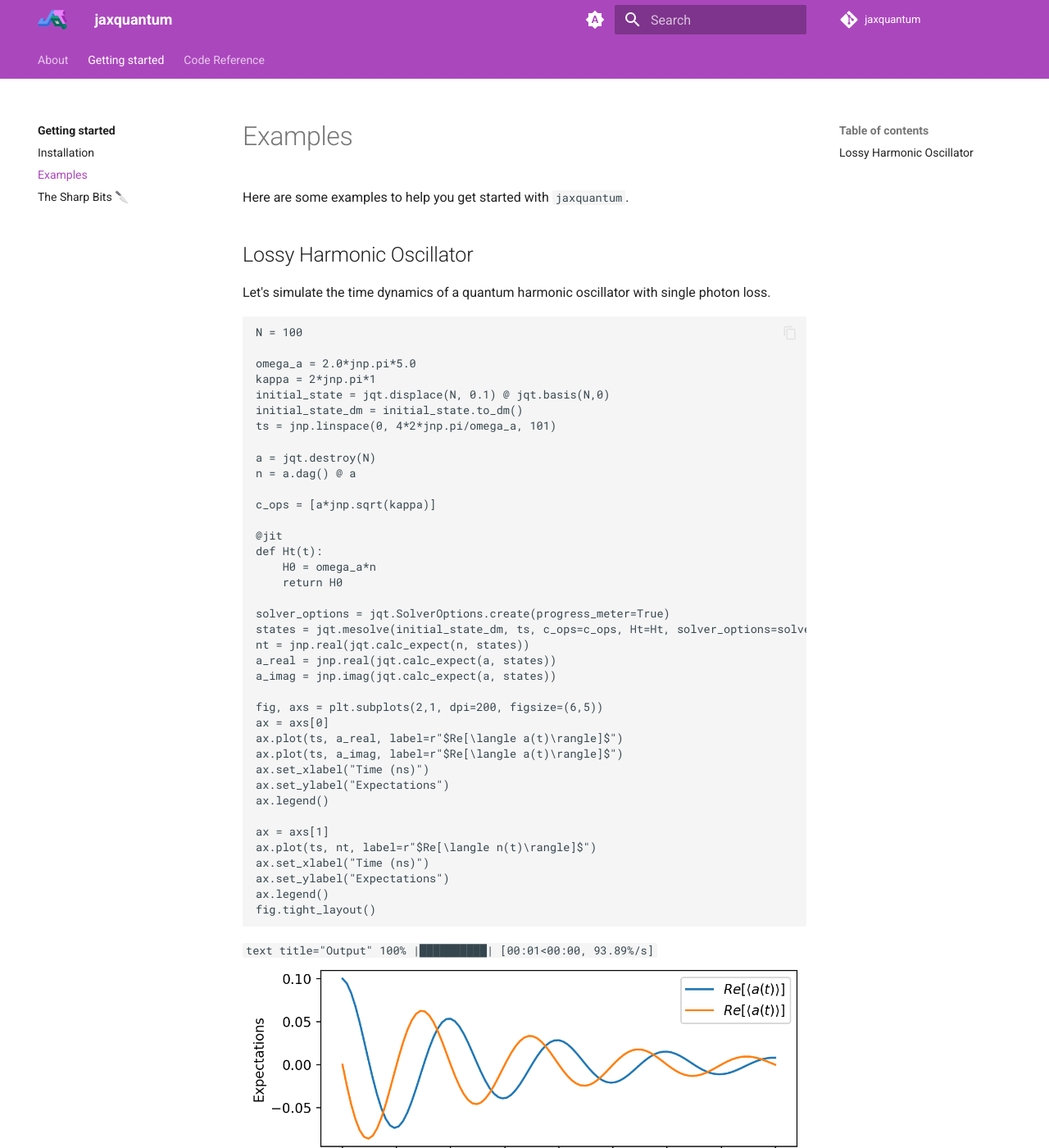
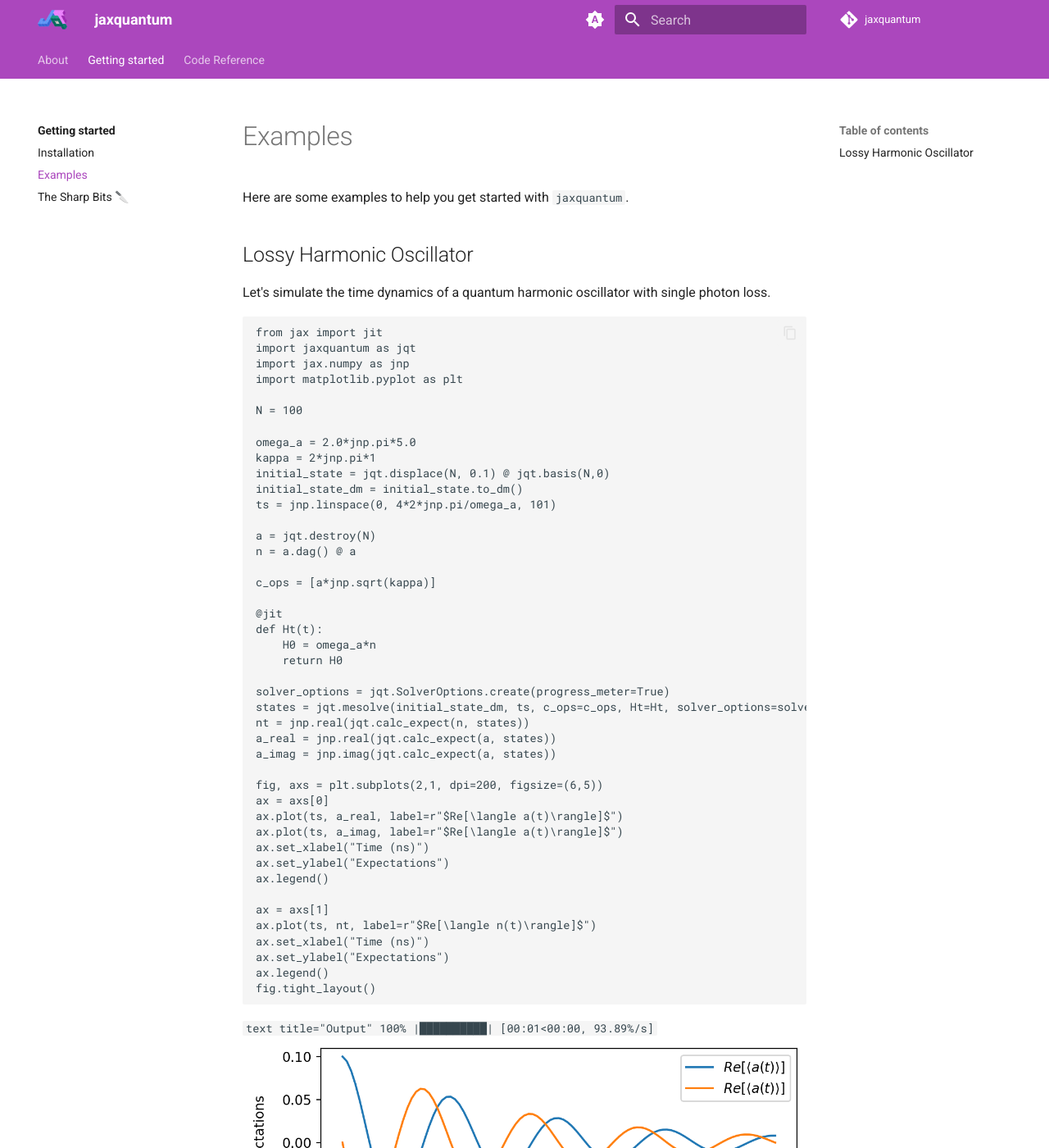
Before and after one commit to EQuS/jaxquantum, an MkDocs documentation site: the page built from docs/getting_started/examples.md, in a window 1280 px wide and 1400 px high. Shown: the whole window at 82% size. Built offline with MkDocs 1.6.1 and Material for MkDocs 9.7.7, drawn with Linux system fonts in a browser that asks for light colours; comment, search, counter and statistics services are not loaded.

Commit message:
examples

````diff
--- a/docs/getting_started/examples.md
+++ b/docs/getting_started/examples.md
@@ -7,6 +7,11 @@ Here are some examples to help you get started with `jaxquantum`.
 Let's simulate the time dynamics of a quantum harmonic oscillator with single photon loss.
 
 ```python
+from jax import jit
+import jaxquantum as jqt
+import jax.numpy as jnp
+import matplotlib.pyplot as plt
+
 N = 100
 
 omega_a = 2.0*jnp.pi*5.0
````
Also changed, not shown: 1 other file.
